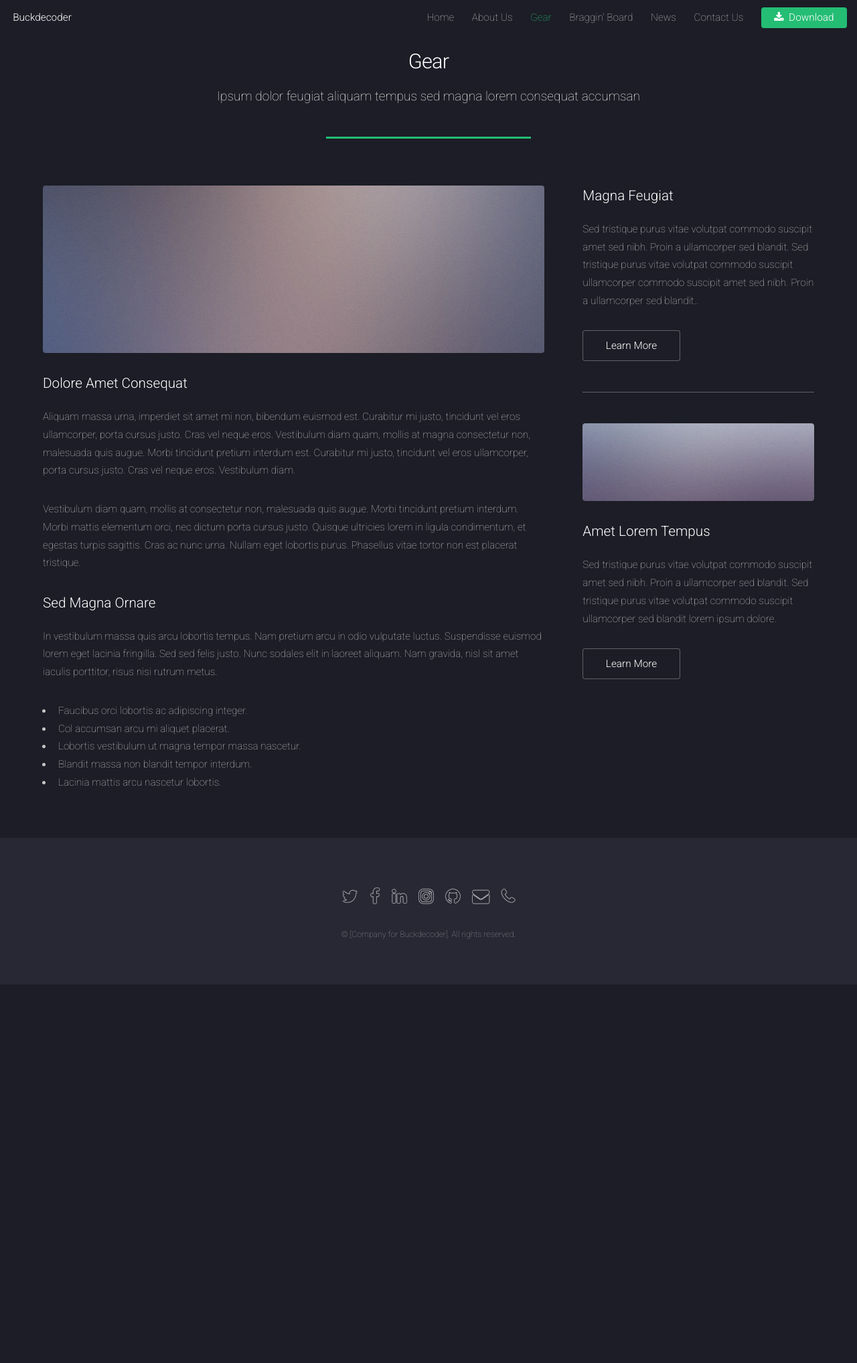
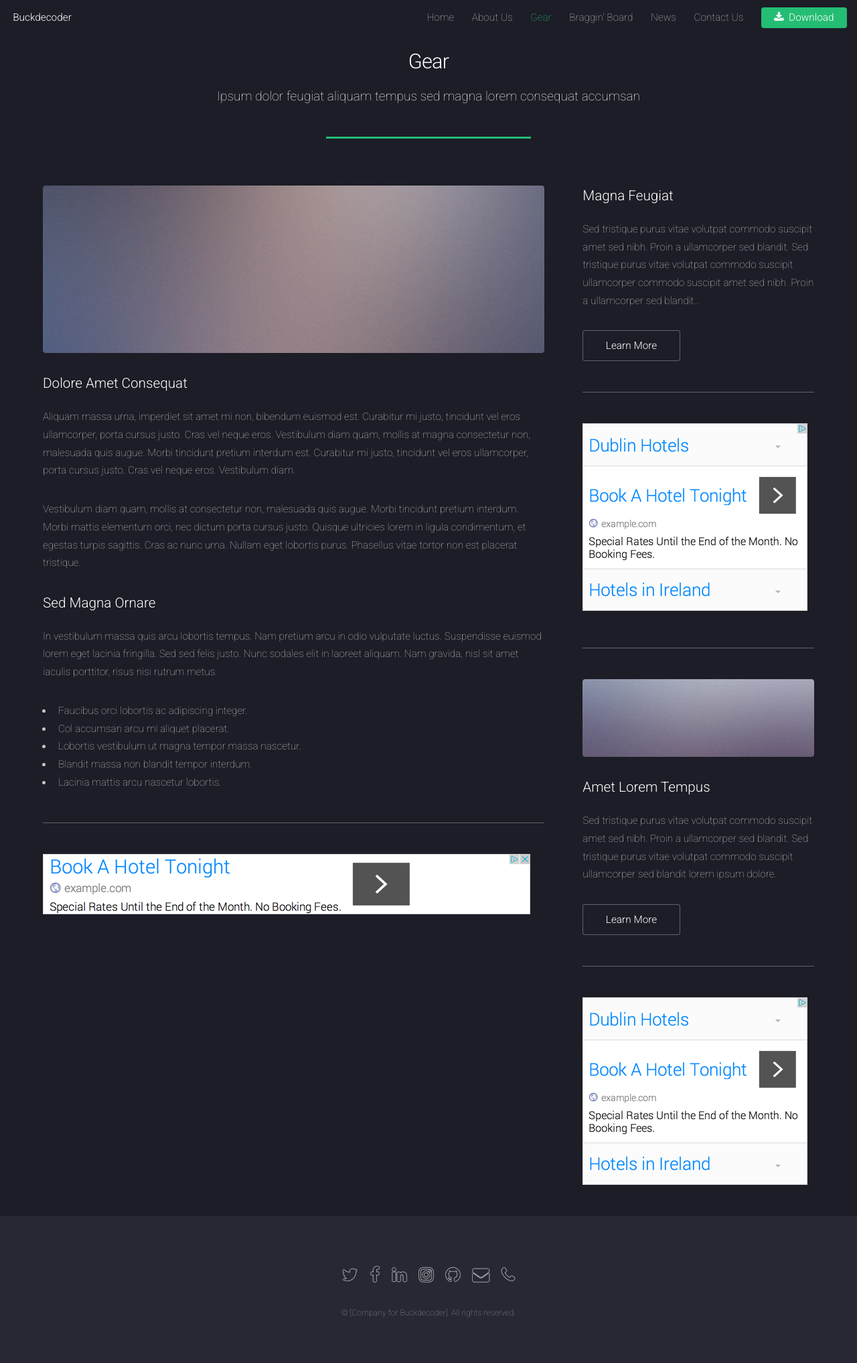
Before and after one commit to sidpagariya/buckdecoder.github.io, a Jekyll site: the page built from gear.html, in a window 1280 px wide. Shown: the whole page at 67% size. Built offline with Jekyll 4.4.1, drawn with Linux system fonts in a browser that asks for light colours; before the commit the page ends 1470 px from its top, so only the background shows below that.

Commit message:
Added Mockup Ads.

```diff
--- a/braggin-board.html
+++ b/braggin-board.html
@@ -27,7 +27,10 @@ layout: default
 									<li>Lacinia mattis arcu nascetur lobortis.</li>
 								</ul>
 							</section>
-
+							<hr />
+							<section>
+								<img src="{{ site.url }}{{ site.baseurl }}/images/adtest2.png" />
+							</section>
 					</div>
 				</div>
 
--- a/gear.html
+++ b/gear.html
@@ -29,6 +29,10 @@ layout: default
 											<li>Lacinia mattis arcu nascetur lobortis.</li>
 										</ul>
 									</section>
+									<hr />
+									<section>
+										<img src="{{ site.url }}{{ site.baseurl }}/images/adtest2.png" />
+									</section>
 
 							</div>
 							<div class="4u$ 12u$(medium)">
@@ -46,6 +50,10 @@ layout: default
 										</section>
 										<hr />
 										<section>
+											<img src="{{ site.url }}{{ site.baseurl }}/images/adtest1.png" />
+										</section>
+										<hr />
+										<section>
 											<a href="{{ site.url }}{{ site.baseurl }}/#" class="image fit"><img src="{{ site.url }}{{ site.baseurl }}/images/pic07.jpg" alt="" /></a>
 											<h3>Amet Lorem Tempus</h3>
 											<p>Sed tristique purus vitae volutpat commodo suscipit amet sed nibh. Proin a ullamcorper sed blandit. Sed tristique purus vitae volutpat commodo suscipit ullamcorper sed blandit lorem ipsum dolore.</p>
@@ -55,6 +63,10 @@ layout: default
 												</ul>
 											</footer>
 										</section>
+										<hr />
+										<section>
+											<img src="{{ site.url }}{{ site.baseurl }}/images/adtest1.png" />
+										</section>
 									</section>
 
 							</div>
--- a/news.html
+++ b/news.html
@@ -42,6 +42,11 @@ layout: default
                         </ul>
                 </section>
         </section>
+        <hr />
+        <section>
+            <img src="{{ site.url }}{{ site.baseurl }}/images/adtest2.png" />
+        </section>
+        <hr />
         {% endif %}
         {% endfor %}
 
```
Also changed, not shown: about-us.html (+12 -1 lines), images/adtest1.png (added), images/adtest2.png (added), 2 other files.
